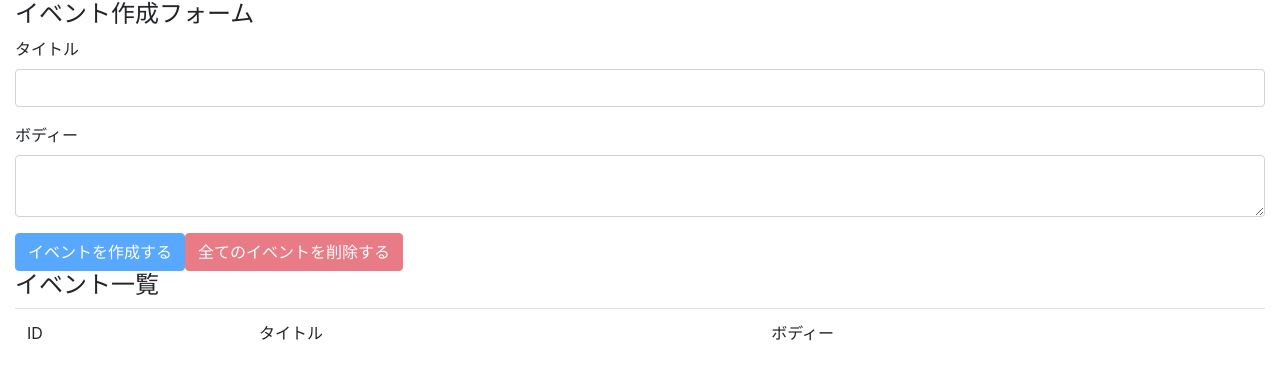
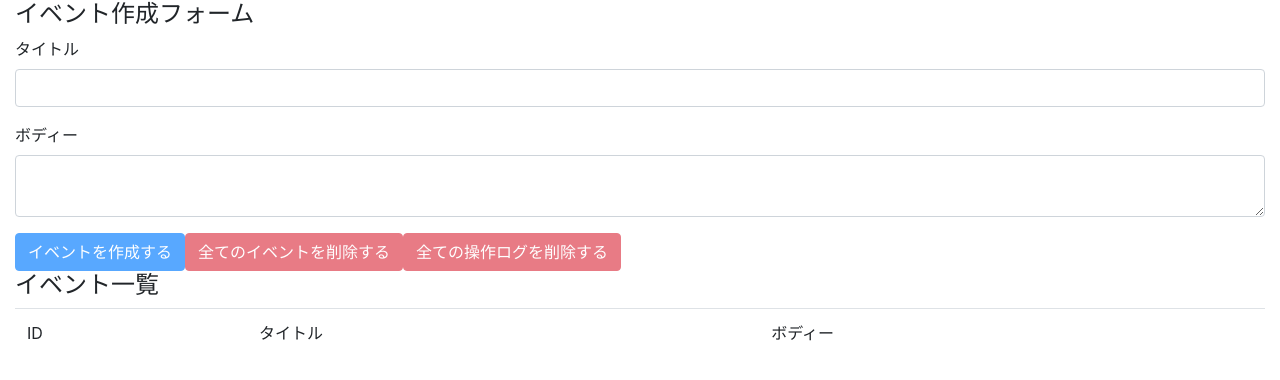
Before and after one commit to perio29/react-hooks-1, a React (Create React App) app: page / in a window 1280 px wide. Shown: the top 380 px of the page. Built offline with nearby package versions, Linux system fonts and the light colour scheme.

Commit message:
delete all operation Logs

```diff
--- a/src/components/EventForm.js
+++ b/src/components/EventForm.js
@@ -35,7 +35,7 @@ const EventForm = () => {
   const deleteAllEvents = (e) => {
     e.preventDefault();
     const result = window.confirm("全てのイベントを本当に削除しますか？");
-    if (result)
+    if (result) {
       dispatch({
         type: DELETE_ALL_EVENTS,
       });
@@ -45,9 +45,22 @@ const EventForm = () => {
         description: "全てのイベントを削除しました。",
         operatedAt: timeCurrentIso8601(),
       });
+    }
   };
 
   const unCreatable = title === "" || body === "";
+
+  const deleteAllOperationLogs = (e) => {
+    e.preventDefault();
+    const result = window.confirm(
+      "全ての操作ログを本当に削除しても良いですか？"
+    );
+    if (result) {
+      dispatch({
+        type: DELETE_ALL_OPERATION_LOGS,
+      });
+    }
+  };
 
   return (
     <>
@@ -88,6 +101,9 @@ const EventForm = () => {
         >
           全てのイベントを削除する
         </button>
+        <button className="btn btn-danger" onClick={deleteAllOperationLogs} disabled={state.operationLogs.length === 0}>
+          全ての操作ログを削除する
+        </button>
       </form>
     </>
   );
```
